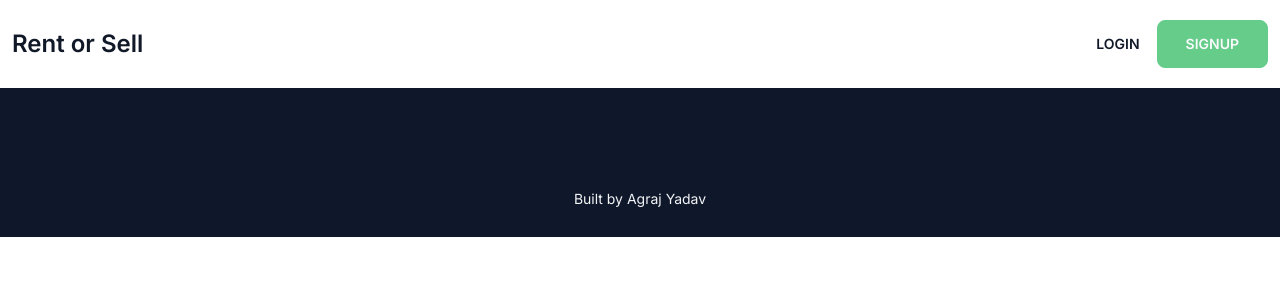
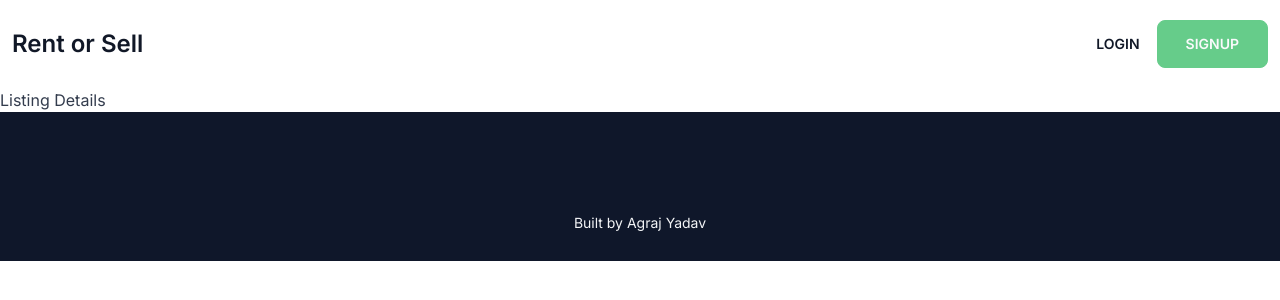
Before and after one commit to agrajy10/rent-or-sell, a React (Vite) app: page /listing/1 in a window 1280 px wide. Shown: the top 300 px of the page. Built offline with nearby package versions, Linux system fonts and the light colour scheme; no server answers; some icons are missing.

Commit message:
created listing details route

```diff
--- a/src/App.jsx
+++ b/src/App.jsx
@@ -13,6 +13,7 @@ import Signup from './pages/Signup';
 import ForgotPassword from './pages/ForgotPassword';
 import Profile from './pages/Profile';
 import CreateListing from './pages/create-listing/CreateListing';
+import ListingDetails from './pages/ListingDetails';
 
 function App() {
   return (
@@ -30,6 +31,7 @@ function App() {
           <Route path="/create-listing" element={<PrivateRoute />}>
             <Route path="/create-listing" element={<CreateListing />} />
           </Route>
+          <Route path="/listing/:listingId" element={<ListingDetails />} />
         </Routes>
         <Footer />
       </Router>
--- /dev/null
+++ b/src/pages/ListingDetails.jsx
@@ -0,0 +1,5 @@
+function ListingDetails() {
+  return <div>Listing Details</div>;
+}
+
+export default ListingDetails;
--- a/src/pages/create-listing/createListingFunctions.js
+++ b/src/pages/create-listing/createListingFunctions.js
@@ -1,9 +1,10 @@
 import axios from 'axios';
 import { v4 as uuidv4 } from 'uuid';
-import { auth, db, storage } from '../../firebase.config';
+import { toast } from 'react-toastify';
 import { addDoc, collection, serverTimestamp } from 'firebase/firestore';
 import { ref, uploadBytesResumable, getDownloadURL } from 'firebase/storage';
-import { toast } from 'react-toastify';
+
+import { auth, db, storage } from '../../firebase.config';
 
 export const getCoordinates = async (address) => {
   try {
```
